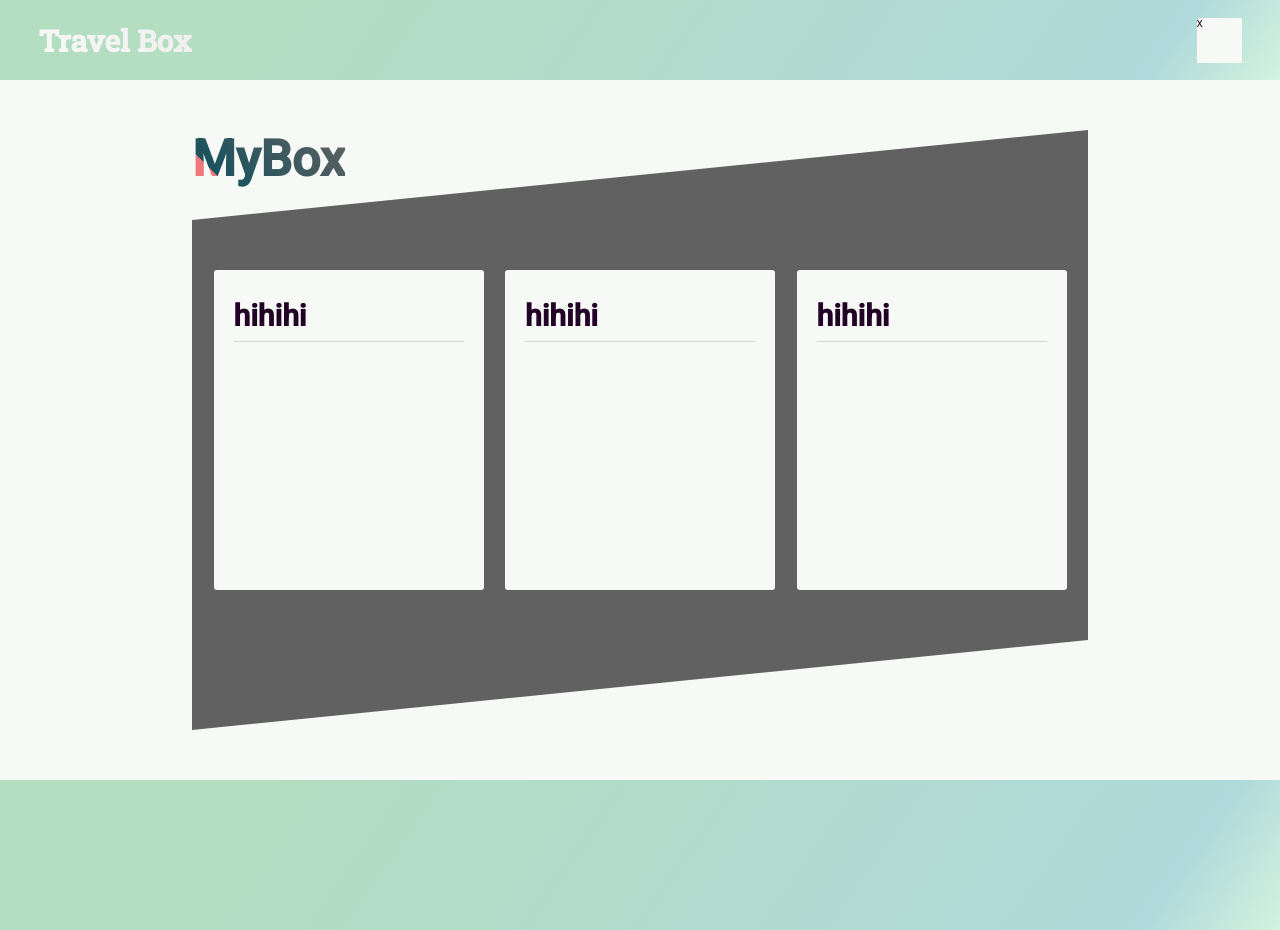
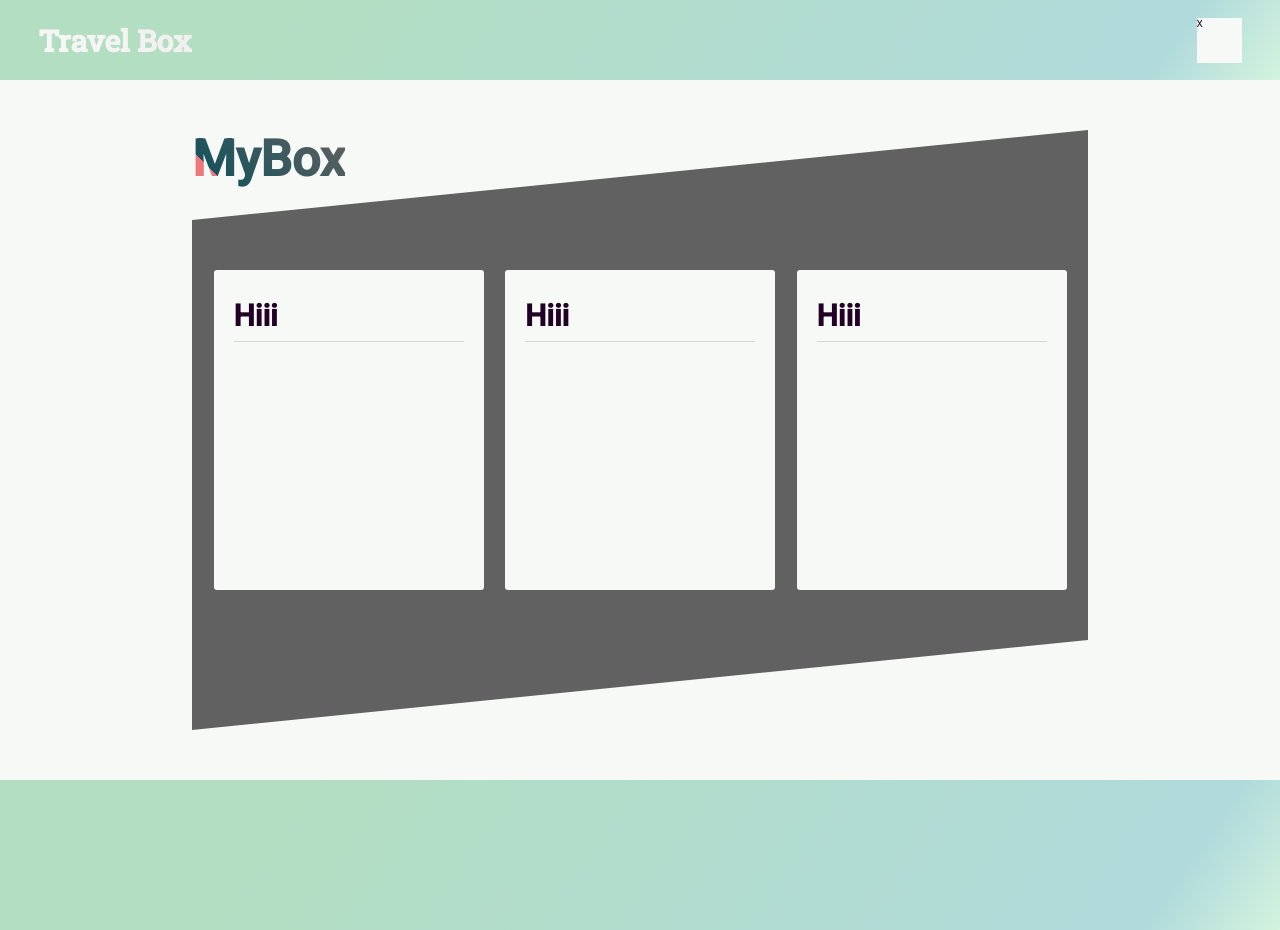
Before and after one commit to smilelk4/TravelBox_frontend, a React (Create React App) app in the folder frontend/: page / in a window 1280 px wide. Built offline with nearby package versions, Linux system fonts and the light colour scheme.

Commit message:
Refactored and create card component

```diff
--- /dev/null
+++ b/frontend/src/components/Card.jsx
@@ -0,0 +1,11 @@
+import React from 'react';
+
+const Card = () => {
+  return (
+    <div className='card'>
+      <h3>Hiii</h3>
+    </div>
+  );
+}
+
+export default Card;
--- a/frontend/src/components/Main.jsx
+++ b/frontend/src/components/Main.jsx
@@ -1,20 +1,15 @@
 import React from 'react';
 import PageTitle from './PageTitle';
+import Card from './Card';
 
 const Main = () => {
   return (
     <main className='main'>
       <PageTitle title='MyBox' />
       <div className='main__content'>
-        <div>
-          <h3>hihihi</h3>
-        </div>
-        <div>
-          <h3>hihihi</h3>
-        </div>
-        <div>
-          <h3>hihihi</h3>
-        </div>
+        <Card />
+        <Card />
+        <Card />
       </div>
     </main>
   );
--- /dev/null
+++ b/frontend/src/styles/components/_card.scss
@@ -0,0 +1,20 @@
+.card {
+    width: 27rem;
+    height: 32rem;
+    padding: 2rem;
+    background-color: $color-bg-light1;
+    border-radius: 3px;
+    transition: transform .2s ease-in, box-shadow .5s ease-in;
+    box-shadow: none;
+    transform: translateY(0);
+
+    & > h3 {
+      font-size: 3rem;
+      @include border-bottom-grey();
+    }
+
+    &:hover {
+    transform: translateY(-.8rem);
+    box-shadow: $shadow-box1;
+  }
+}
--- a/frontend/src/styles/components/_main.scss
+++ b/frontend/src/styles/components/_main.scss
@@ -9,27 +9,6 @@
     display: flex;
     justify-content: space-evenly;
     align-items: center;
-
-    & > * {
-      width: 27rem;
-      height: 32rem;
-      padding: 2rem;
-      background-color: $color-bg-light1;
-      border-radius: 3px;
-      transition: transform .2s ease-in, box-shadow .5s ease-in;
-      box-shadow: none;
-      transform: translateY(0);
-
-      & > h3 {
-        font-size: 3rem;
-        @include border-bottom-grey();
-      }
-    }
-
-    & > *:hover {
-      transform: translateY(-.8rem);
-      box-shadow: $shadow-box1;
-    }
     @include section-diagonal;
   }
 }
--- a/frontend/src/styles/main.scss
+++ b/frontend/src/styles/main.scss
@@ -9,6 +9,7 @@
 @import 'components/section';
 @import 'components/page-title';
 @import 'components/main';
+@import 'components/card';
 @import 'components/footer';
 
 @import 'layout/app';
```
